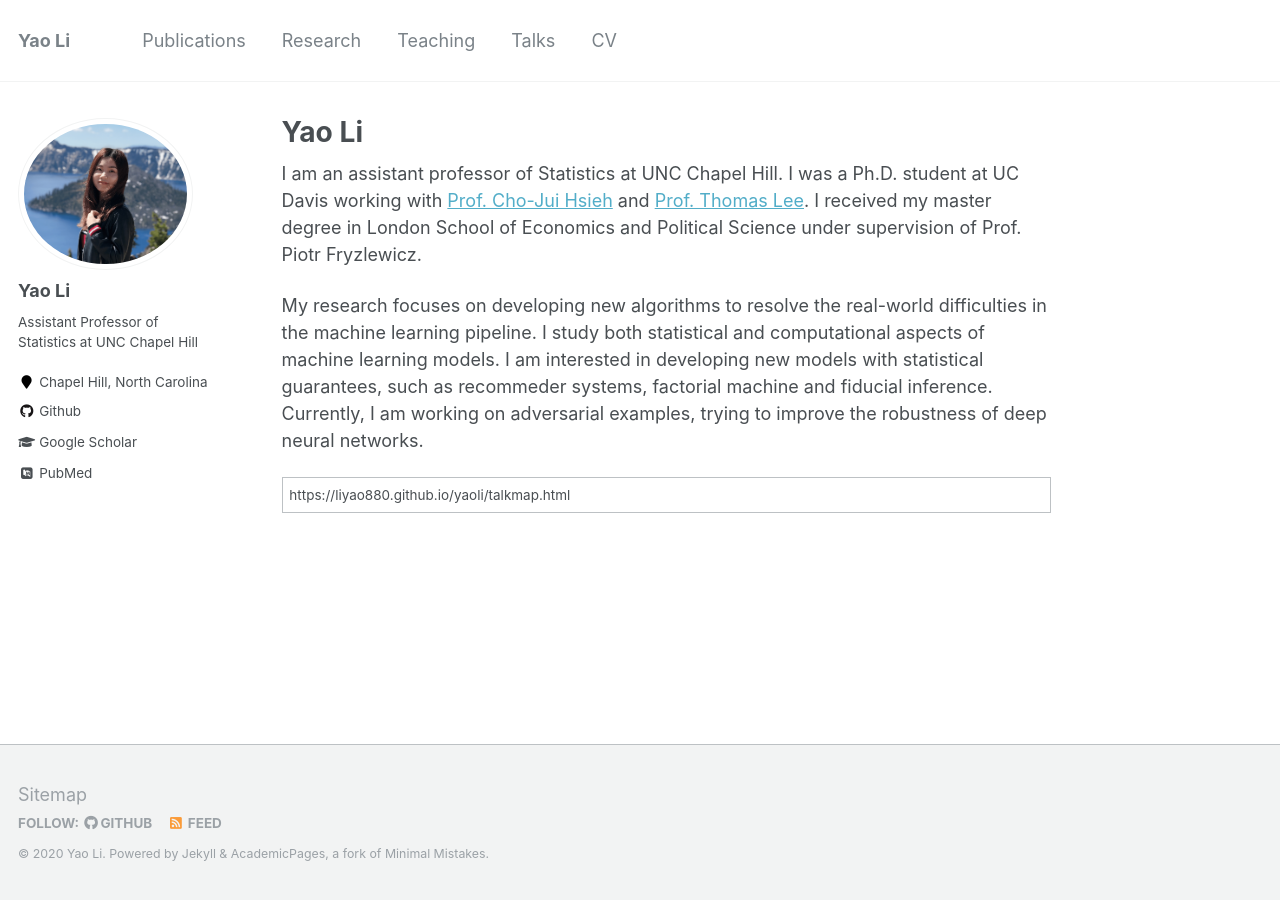
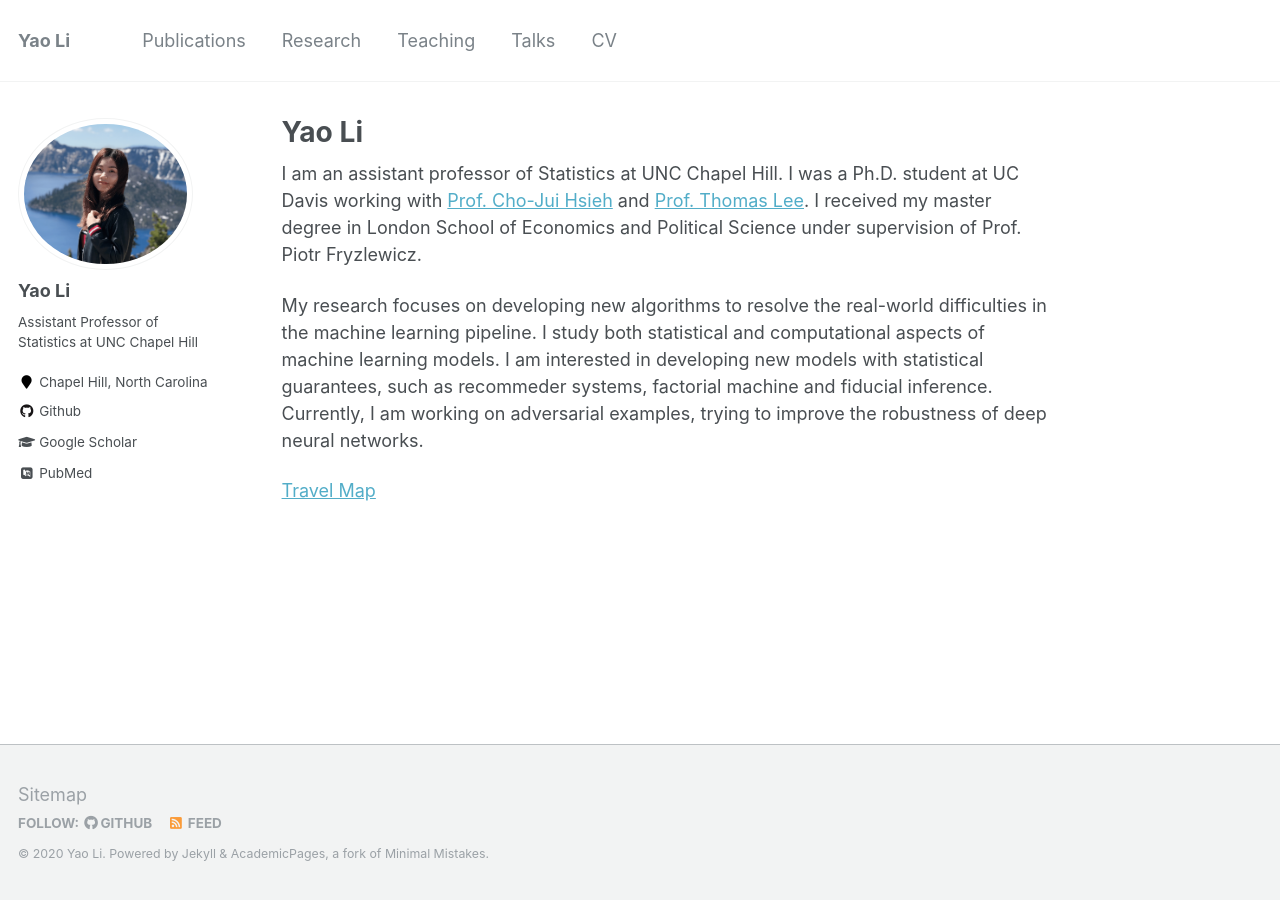
Before and after one commit to liyao880/yaoli, a Jekyll site: the page built from _pages/about.md, in a window 1280 px wide. Built offline with Jekyll 4.4.1, drawn with Linux system fonts in a browser that asks for light colours; some web fonts are replaced.

Commit message:
Update about.md

```diff
--- a/_pages/about.md
+++ b/_pages/about.md
@@ -12,8 +12,4 @@ I am an assistant professor of Statistics at UNC Chapel Hill. I was a Ph.D. stud
 
 My research focuses on developing new algorithms to resolve the real-world difficulties in the machine learning pipeline. I study both statistical and computational aspects of machine learning models. I am interested in developing new models with statistical guarantees, such as recommeder systems, factorial machine and fiducial inference. Currently, I am working on adversarial examples, trying to improve the robustness of deep neural networks.
 
-<table>
-    <tr>
-        <td>https://liyao880.github.io/yaoli/talkmap.html</td>
-    </tr>
-</table>
+[Travel Map](https://liyao880.github.io/yaoli/talkmap/talkmap.html)
```
